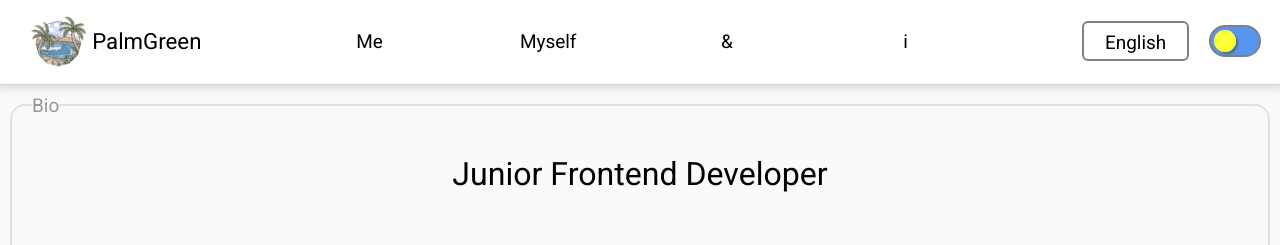
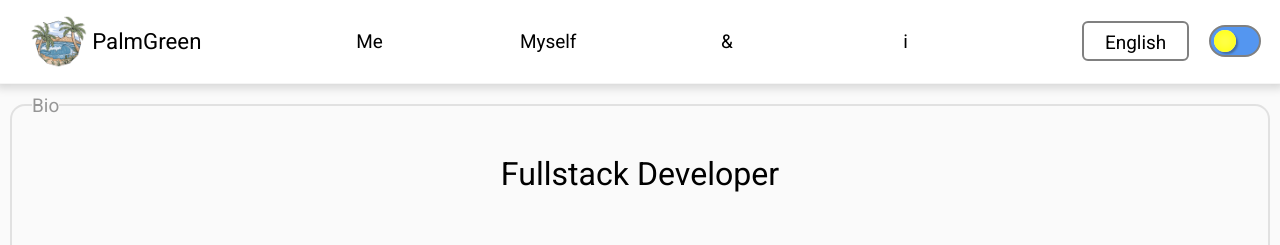
Before and after one commit to timmygunja/palmgreen, a React (Create React App) app: page / in a window 1280 px wide. Shown: the top 245 px of the page. Built offline with nearby package versions, Linux system fonts and the light colour scheme.

Commit message:
education tweaks

```diff
--- a/src/App.js
+++ b/src/App.js
@@ -16,7 +16,7 @@ function App() {
 
   const engText = {
     bioText:
-      "Hello! Welcome to my little portfolio page, which contains information about me as a developer. By the way, my name is Tim and I am 21. I am mostly familiar with Python, Java and JavaScript including a number of popular 3rd party libraries of these languages. This is my third year of programming so far and I have experience mostly in the fields of backend, front, applied solutions and machine learning / big data fields. Currently I am attaining professional skills in developing user interfaces on Web and actively looking for a mathcing working position. This adaptive page was created by me and further you can get acquainted with the stages of my education, achievements, skills and links to some of my projects!",
+      "Hello! Welcome to my little portfolio page, which contains information about me as a developer. By the way, my name is Tim and I am 21. I am mostly familiar with Python, Java and JavaScript including a number of popular 3rd party libraries related to these languages. This is my third year of programming so far and I my current experience is mostly in the fields of backend, front, applied solutions and machine learning / big data fields. Currently I am attaining professional skills in developing user interfaces on Web and actively looking for a mathcing working position. This adaptive page was created by me and further you can get acquainted with the stages of my education, achievements, skills and links to some of my projects!",
     eduTitle: "Education",
 
     eduSchoolLevel: "mid - high",
@@ -79,7 +79,7 @@ function App() {
 
     mernProjectTitle: "Простой фуллстэк интернет-магазин",
     mernProjectFront: "Фронт: 24 папки / 82 файла / 4442 строки кода",
-    mernProjectBack: "Бэк: 7 папки / 17 файла / 934 строки кода",
+    mernProjectBack: "Бэк: 7 папок / 17 файлов / 934 строки кода",
 
     gitLink: "перейти на гитхаб",
   };
--- a/src/components/Bio.js
+++ b/src/components/Bio.js
@@ -84,7 +84,7 @@ const Bio = (props) => {
   return (
     <div className={"bio"}>
       <div className="bio-about">
-        <h3 className="bio-title">Junior Frontend Developer</h3>
+        <h3 className="bio-title">Fullstack Developer</h3>
         {/* <div className="bio-title">Dev</div> */}
         <div className="hard-centered">
           <div className="bio-avatar hard-centered">
```
